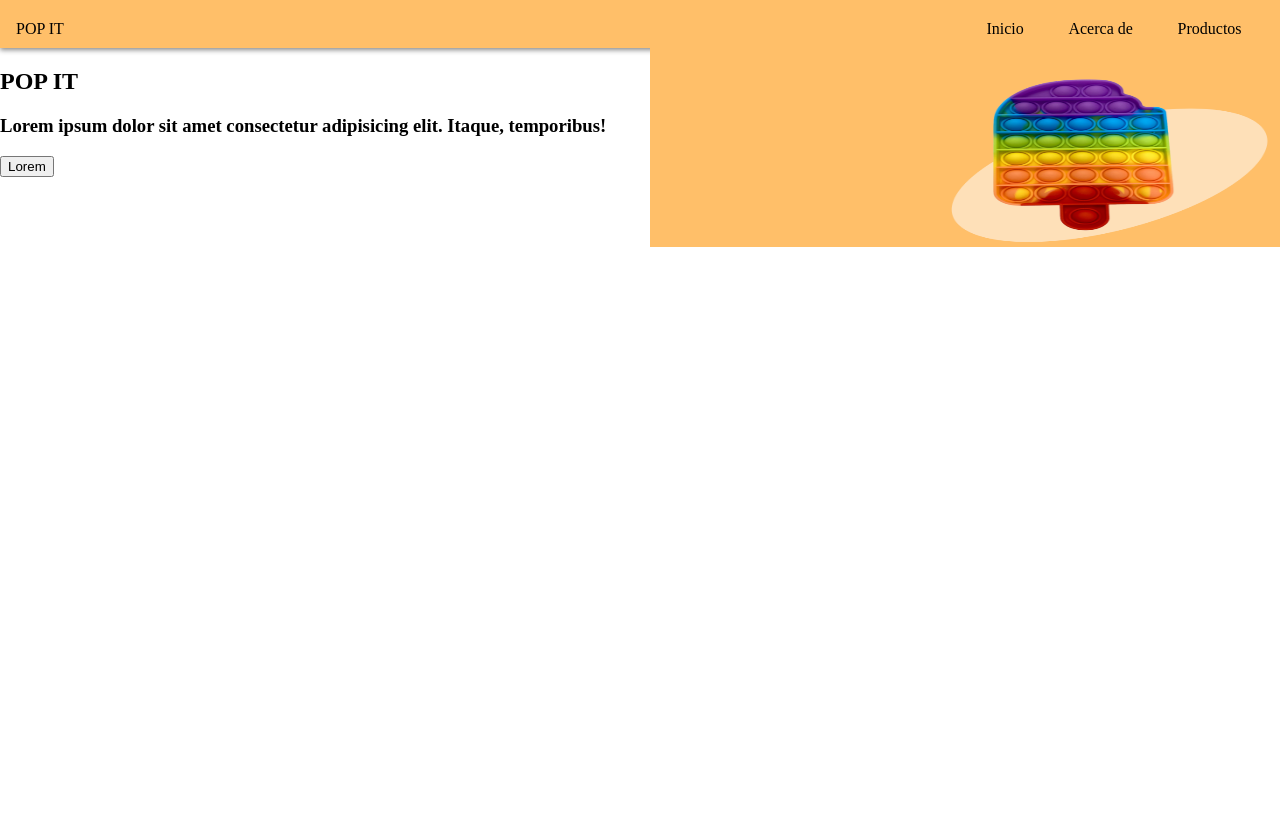
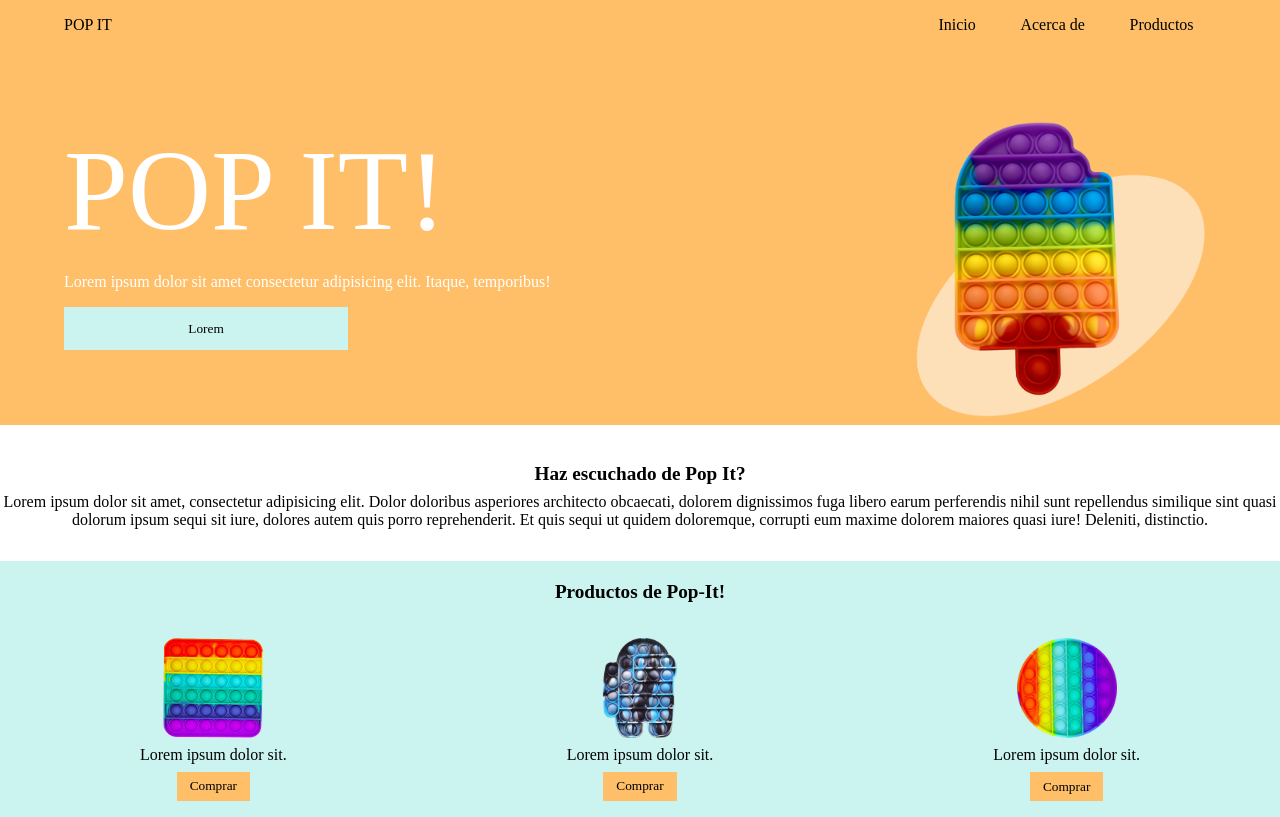
Before and after one commit to JorgeRicardo1/pruebaTecnicaKotdland, a plain HTML site: page index.html in a window 1280 px wide. Drawn offline with Linux system fonts and the light colour scheme.

Commit message:
secciones intro, about y products terminada

```diff
--- a/index.html
+++ b/index.html
@@ -39,8 +39,8 @@
     <section class="introduccion">
         <div class="introduccion__content">
             <div class="introduccion__content__texts">
-                <h1 class="introduccion__content__texts__title">POP IT</h1>
-                <h3 class="introduccion__content__texts__subtitle">Lorem ipsum dolor sit amet consectetur adipisicing elit. Itaque, temporibus!</h3>
+                <p class="introduccion__content__texts__title">POP IT!</p>
+                <p class="introduccion__content__texts__subtitle">Lorem ipsum dolor sit amet consectetur adipisicing elit. Itaque, temporibus!</p>
                 <button class="introduccion__content__texts__button">Lorem</button>
             </div>
             <div class="introduccion__content__images">
@@ -48,6 +48,50 @@
             </div>
         </div>
     </section>
+
+    <section class="about">
+        <div class="about__content">
+            <p class="about__content__title">Haz escuchado de Pop It?</p>
+            <p class="about__content__text">Lorem ipsum dolor sit amet, consectetur adipisicing elit. Dolor doloribus asperiores architecto obcaecati, dolorem dignissimos fuga libero earum perferendis nihil sunt repellendus similique sint quasi dolorum ipsum sequi sit iure, dolores autem quis porro reprehenderit. Et quis sequi ut quidem doloremque, corrupti eum maxime dolorem maiores quasi iure! Deleniti, distinctio.</p>
+        </div>
+    </section>
+
+    <section class="products">
+        <div class="products__content">
+            <div class="products__content__title">
+                Productos de Pop-It!
+            </div>
+            <div class="products__content__list">
+                <div class="products__content__list__object">
+                    <img src="/images/square.png" alt="" class="products__content__object__img">
+                    <div class="products__content__object__text">
+                        Lorem ipsum dolor sit.
+                    </div>
+                    <button class="products__content__object__button">
+                        Comprar
+                    </button>
+                </div>
+                <div class="products__content__list__object">
+                    <img src="/images/amongus.png" alt="" class="products__content__object__img">
+                    <div class="products__content__object__text">
+                        Lorem ipsum dolor sit.
+                    </div>
+                    <button class="products__content__object__button">
+                        Comprar
+                    </button>
+                </div>
+                <div class="products__content__list__object">
+                    <img src="/images/round.png" alt="" class="products__content__object__img">
+                    <div class="products__content__object__text">
+                        Lorem ipsum dolor sit.
+                    </div>
+                    <button class="products__content__object__button">
+                        Comprar
+                    </button>
+                </div>
+            </div>
+        </div>
+    </section>
 </body>
 </html>
 
--- a/style.css
+++ b/style.css
@@ -2,6 +2,13 @@ body{
     padding: 0;
     margin: 0;
 }
+
+@import url('https://fonts.googleapis.com/css2?family=Poppins:wght@400;500;600;700;800;900&display=swap');
+
+* {
+  font-family: 'Poppins', 'sans-serif';
+}
+
 /*--- Seccion header --- */
 .header__movile{
     display: block;
@@ -22,7 +29,6 @@ body{
 }
 
 .header__movile__sideMenu{
-
     position: fixed;
     top: 0;
     left: 0;
@@ -62,6 +68,7 @@ body{
     padding: 20px 0 10px 0;
     box-shadow: 0px 2px 5px #888888;
     display: none;
+    padding: 1em 4em;
 }
 
 .header__desktop__container{
@@ -69,7 +76,6 @@ body{
     flex-direction: row;
     justify-content: space-between;
     align-items: center;
-    padding: 0 1em 0 1em;
 }
 
 .header__desktop__nav{
@@ -95,24 +101,106 @@ body{
 
 /*--- Seccion introduccion --- */
 .introduccion__content{
-    display: grid;
-    grid-template-columns: repeat(auto-fill, minmax(500px, 1fr));
-    gap: 20px;
+    background-color: #FFBF69;
+    display: flex;
+    flex-direction: row;
+    padding: 0 0 0 1em;
 }
 
 .introduccion__content__texts{
-    width: 100%;
+    flex: 1;
 }
 .introduccion__content__images {
+    flex: 0;
+}
+
+.introduccion__content__texts{
+    display: flex;
+    flex-direction: column;
+    color: white;
+    padding: 0 1em 1em 0;
+
+}
+
+.introduccion__content__texts__title{
+    font-size: 100px;
+    margin: 0;
+}
+
+/* .introduccion__content__texts__subtitle{
+
+} */
+
+.introduccion__content__texts__button{
+    border: 0;
+    background: #CBF3F0;
+    padding: 1em 0;
+}
+
+.introduccion__content__images img{
+    object-fit: contain;
+    height: 100%;
     width: 100%;
 }
 
-.introduccion__content__images img{
-    height: 50%;
-    width: 100%;
+/*--- seccion about --- */
+.about__content{
+    display: flex;
+    flex-direction: column;
+    justify-content: center;
+    align-items: center;
 }
 
-@media screen and (min-width: 600px) {
+.about__content__title{
+    margin: 2em 0 0 0;
+    font-weight: bold;
+    font-size: larger;
+}
+
+.about__content__text{
+    margin: 0.5em 0 2em 0;
+    text-align: center;
+}
+
+
+/* --- seccion Products --*/
+.products__content{
+    background-color: #CBF3F0;
+}
+
+.products__content__title{
+    text-align: center;
+    font-weight: bold;
+    font-size: larger;
+    padding: 1em 0em;
+}
+
+.products__content__list {
+    padding: 0.5em 0;
+}
+
+.products__content__list__object {
+    display: flex;
+    flex-direction: column;
+    align-items: center;
+    gap: 0.5em;
+    padding: 0.5em 0;
+}
+
+ .products__content__object__img{
+    width: 100px;
+ }
+
+ .products__content__object__button{
+    border: 0;
+    background: #FFBF69;
+    padding: 0.5em;
+    width: 50%;
+ }
+
+/* --- desktop ---  */
+@media screen and (min-width: 700px) {
+    /*--- seccion header --- */
     .header__movile {
       display: none;
     }
@@ -120,5 +208,40 @@ body{
       display: block;
     }
 
+    /* --- seccion Introduccion  -- */
+    .introduccion__content{
+        padding: 1em 4em 0 4em;
+        justify-content: center;
+    }
 
+    .introduccion__content__texts{
+        justify-content: center;
+    }
+
+    .introduccion__content__images {
+        flex: 1;
+    }
+
+    .introduccion__content__texts__title{
+        font-size: 115px;
+        white-space: nowrap
+    }
+
+    .introduccion__content__texts__button{
+        width: 50%;
+    }
+
+    .introduccion__content__images img{
+        object-fit: cover;
+        object-position: right ;
+        height: 100%;
+        width: 100%;
+    }
+
+    /* seccion Products*/
+    .products__content__list {
+        display: flex;
+        justify-content: space-around;
+        flex-wrap: nowrap;
+    }
   }
```
